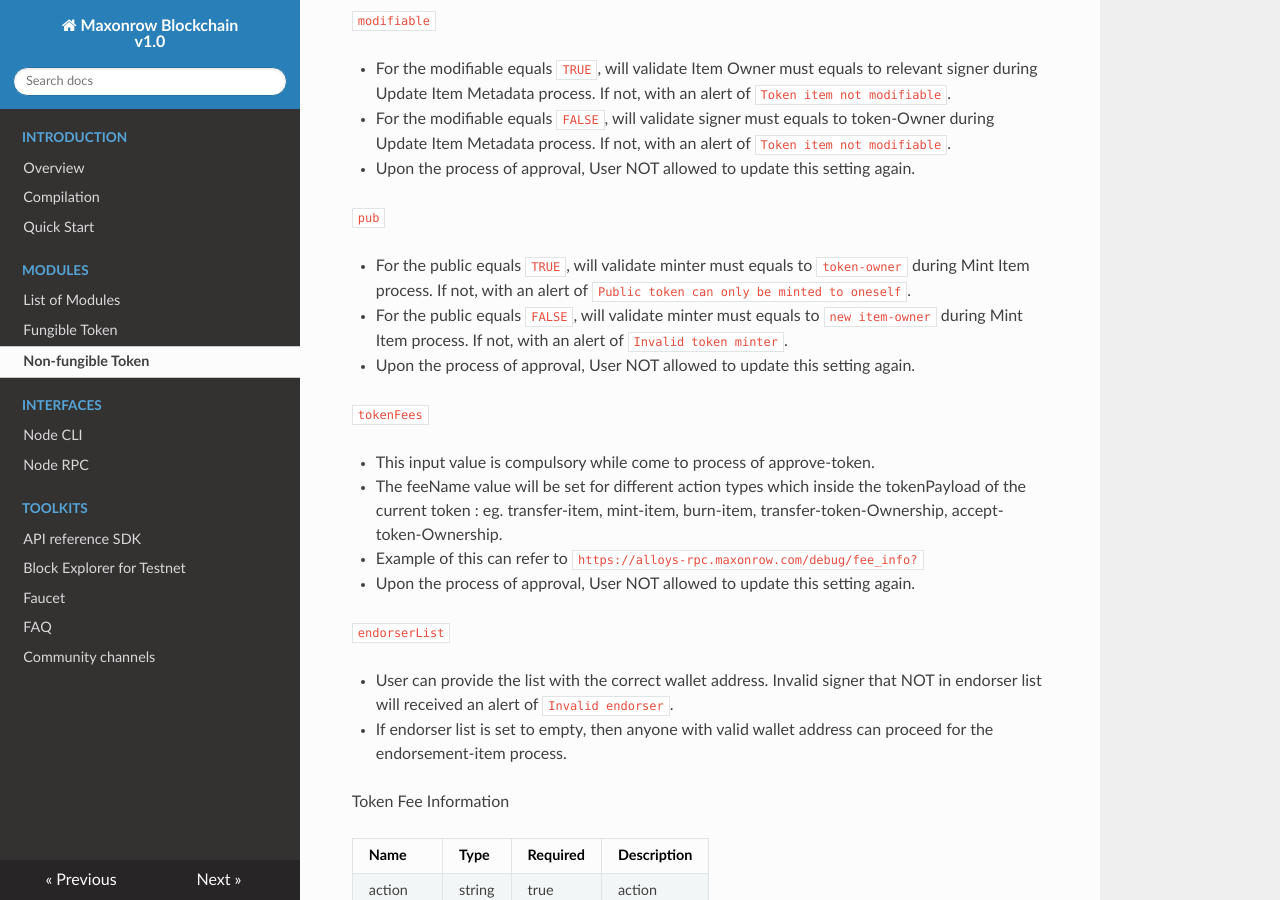
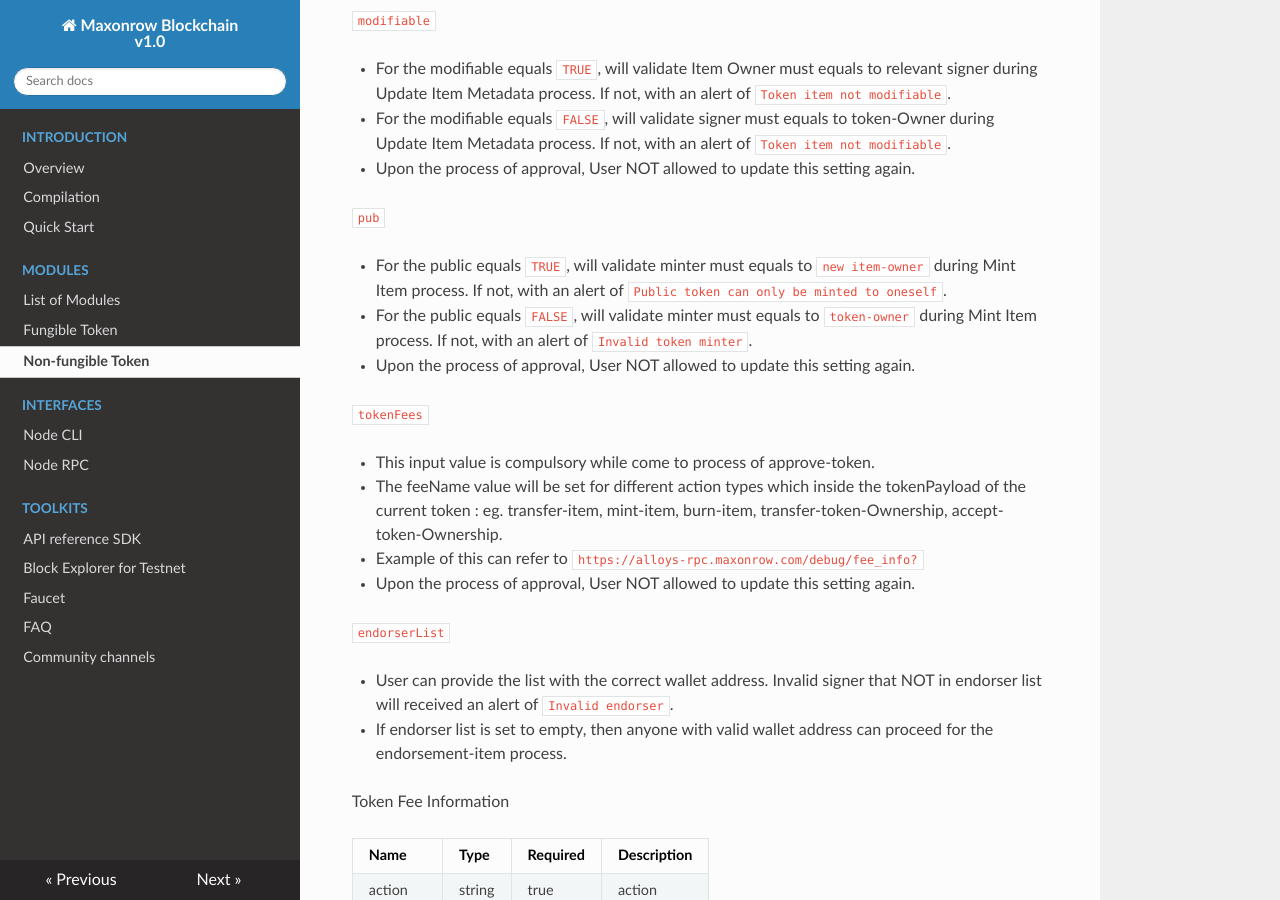
Before and after one commit to maxonrow/docs, an MkDocs documentation site: the page built from docs/modules/nonfungible/nonfungible.md, in a window 1280 px wide and 900 px high, scrolled down 6002 px. Built offline with MkDocs 1.6.1, drawn with Linux system fonts in a browser that asks for light colours; nearby versions of some CDN libraries.

```diff
--- a/docs/modules/nonfungible/nonfungible.md
+++ b/docs/modules/nonfungible/nonfungible.md
@@ -282,11 +282,12 @@ Token Data Information
 
 `pub`
 
-* For the public equals `TRUE`, will validate minter must equals to `token-owner` during Mint Item process.
+* For the public equals `TRUE`, will validate minter must equals to `new item-owner` during Mint Item process.
 If not, with an alert of `Public token can only be minted to oneself`.
-* For the public equals `FALSE`, will validate minter must equals to `new item-owner` during Mint Item process.
+* For the public equals `FALSE`, will validate minter must equals to `token-owner` during Mint Item process.
 If not, with an alert of `Invalid token minter`.
 * Upon the process of approval, User NOT allowed to update this setting again.
+
 
 
 `tokenFees`
```
